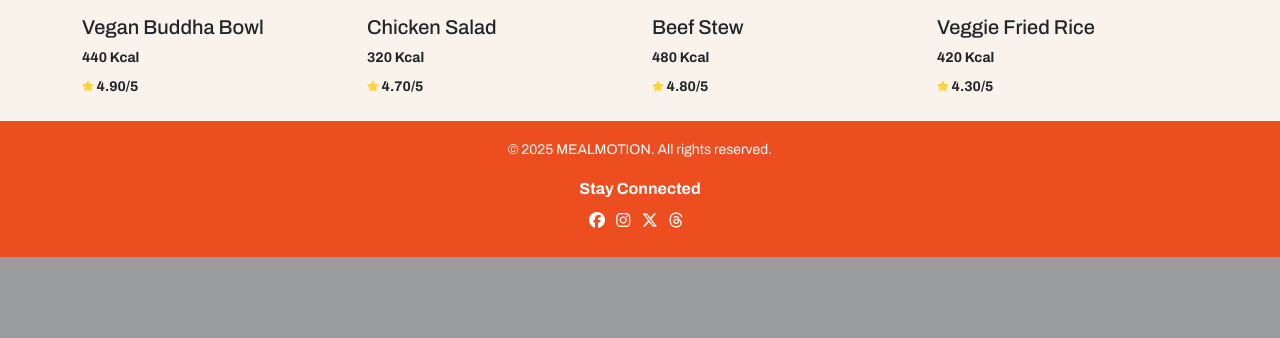
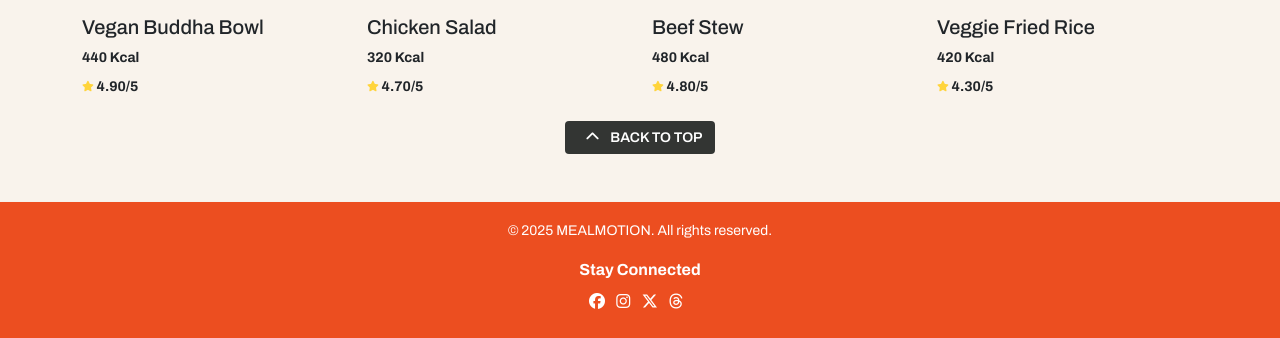
Before and after one commit to AugustinaGonja/meal_motion_v2, a Django app: page /recipes/ in a window 1280 px wide. Shown: the part 4964-5302 px from the top of the page. Before the commit the page ends 5221 px from the top, so only its background shows below. Run offline with Django 4.2, Linux system fonts and the light colour scheme; data comes from the database, SQL or seed files in the repository; some libraries are stand-ins or nearby versions.

Commit message:
Added back to top button with script.

```diff
--- a/recipes/templates/recipes/recipes.html
+++ b/recipes/templates/recipes/recipes.html
@@ -102,4 +102,23 @@
     </div>
 </div>
 
+<!--Back to Top Button-->
+{% if recipes %}
+<div class="d-flex justify-content-center">
+    <button type="button" class="btn rounded-1 def-btn text-uppercase text-center mb-5" id="btt-btn"
+        onclick="topFunction()">
+        <i class="fa-solid fa-chevron-up mx-2"></i>
+        Back to Top
+    </button>
+</div>
+{% endif %}
+<script>
+    let bttButton = document.getElementById("btt-btn");
+
+    bttButton.addEventListener("click", topFunction);
+
+    function topFunction() {
+        window.scrollTo({ top: 0, behavior: "smooth" });
+    }
+</script>
 {% endblock %}
```
Also changed, not shown: products/templates/products/products.html (+19 -0 lines).
